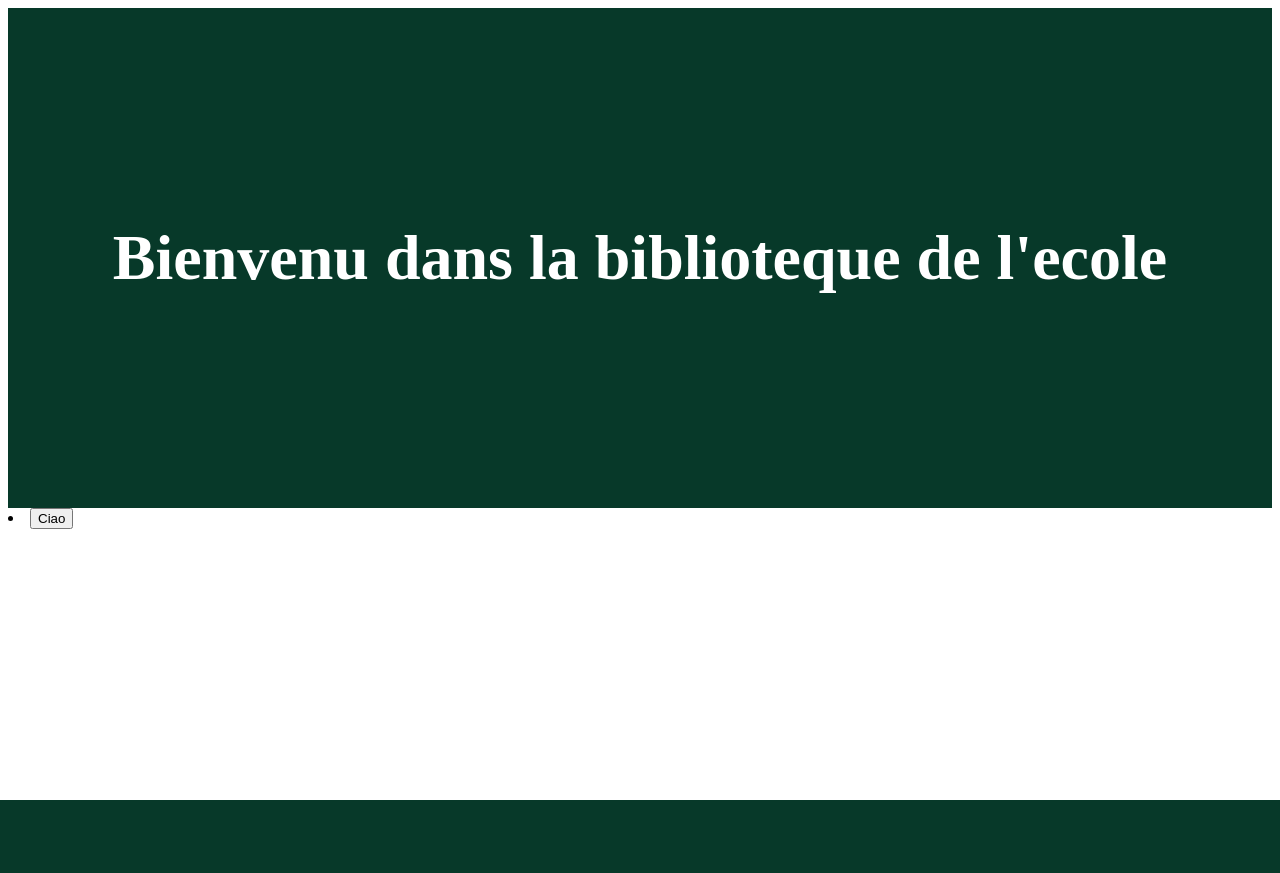
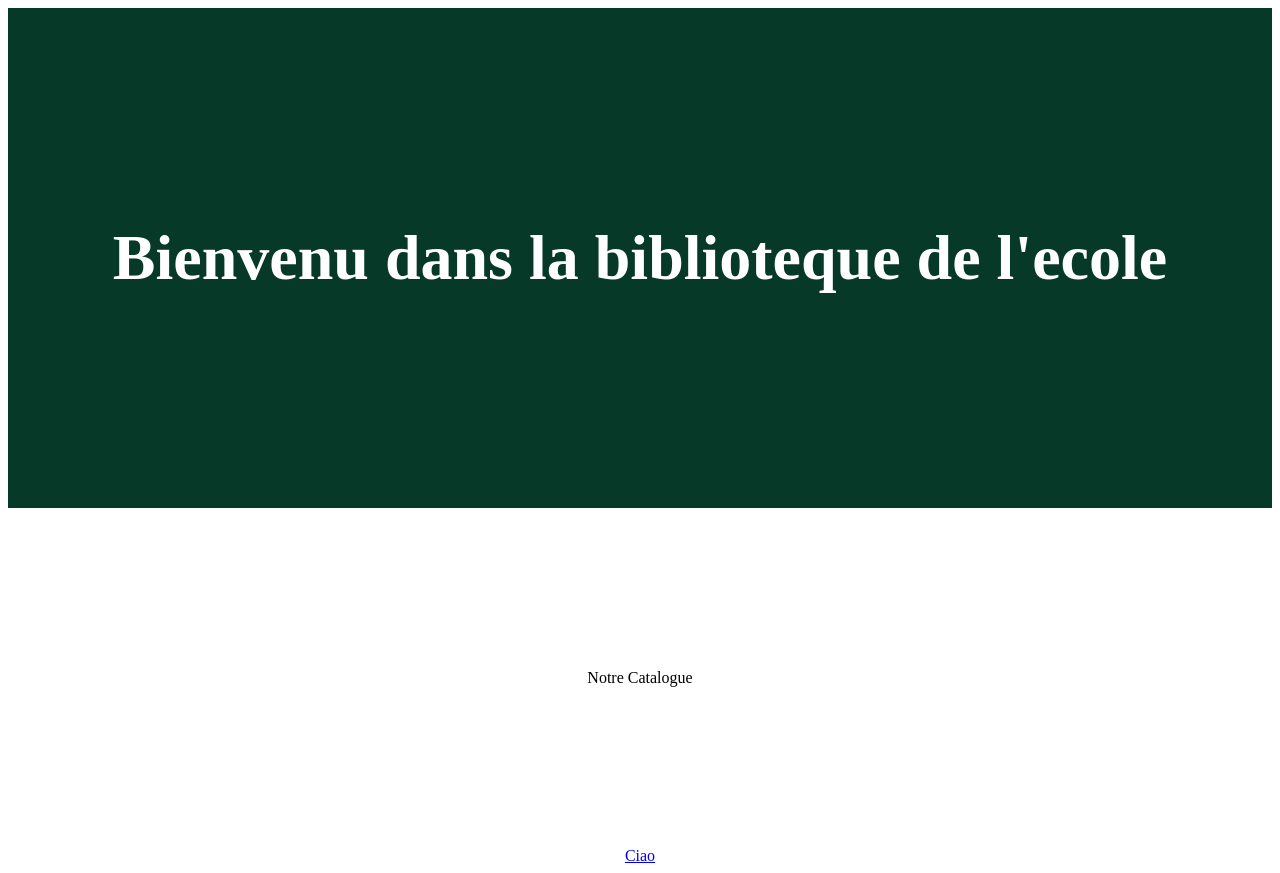
Before and after one commit to RayaneGuebre/library-website, a Django app: page / in a window 1280 px wide. Before the commit the page ends 800 px from the top, so only its background shows below. Run offline with Django 5.2, Linux system fonts and the light colour scheme; data comes from the database, SQL or seed files in the repository.

Commit message:
trying to send customize the second title but with no success

```diff
--- a/library_website/app_folder/static/style.css
+++ b/library_website/app_folder/static/style.css
@@ -18,3 +18,20 @@
     font-size: 2rem;
     color: white;
 }
+
+#categories-title h1{
+    font-size: 1rem;
+    text-align: center;
+    padding-top: 150px;
+    padding-bottom: 150px;
+    color: black;
+    font-weight: 400;
+}
+
+#categories-container {
+    display: flex;
+    justify-content: center; /* Center the container horizontally */
+    align-items: center; /* Center the content vertically */
+    text-align: center;
+
+}
--- a/library_website/app_folder/templates/app_folder/home.html
+++ b/library_website/app_folder/templates/app_folder/home.html
@@ -2,34 +2,37 @@
 <!DOCTYPE html>
 <html lang="en">
   <head>
-    <meta charset="UTF-8">
-    <meta name="viewport" content="width=device-width, initial-scale=1.0">
+    <meta charset="UTF-8" />
+    <meta name="viewport" content="width=device-width, initial-scale=1.0" />
     <title>Library</title>
-    <link rel="stylesheet" href="{% static 'style.css' %}">
+    <link rel="stylesheet" href="{% static 'style.css' %}" />
   </head>
   <body>
-
-
-
     <header>
       <div id="welcome-text-container">
         <div id="welcome-text">
-                <h1> Bienvenu dans la biblioteque de l'ecole</h1>
+          <h1>Bienvenu dans la biblioteque de l'ecole</h1>
         </div>
       </div>
     </header>
-    <div class="container">
-            <div class="category-grid">
+
+    <main>
+      <div id="categories-title">
+        <h1>Notre Catalogue</h1>
+      </div>
+      <div id="categories-container">
+        <div id="category-grid">
           {% for category in categories %}
-                <li>
-                    <a href="{% url 'books_in_category' category.name %}">
-                        <button>{{ category.name }}</button>
+          <a
+            href="{% url 'books_in_category' category.name %}"
+            class="category-link"
+          >
+            {{ category.name }}
           </a>
-                </li>
+
           {% endfor %}
         </div>
       </div>
-
-
+    </main>
   </body>
 </html>
```
Also changed, not shown: library_website/app_folder/templates/app_folder/book_detail.html (+4 -4 lines). Lines whose indentation alone changed are shown as unchanged.
